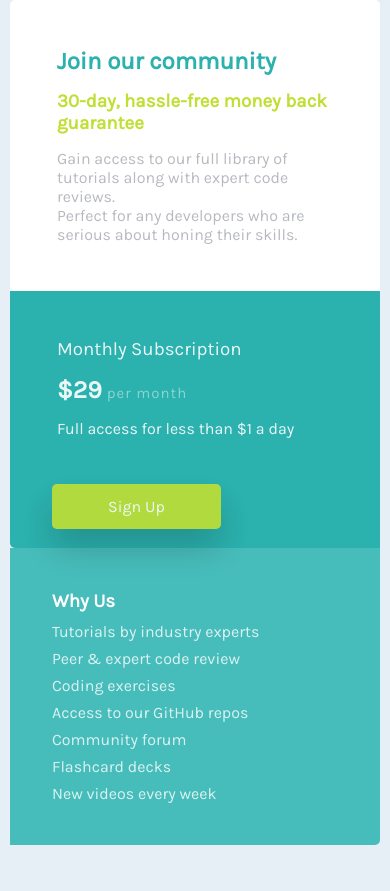
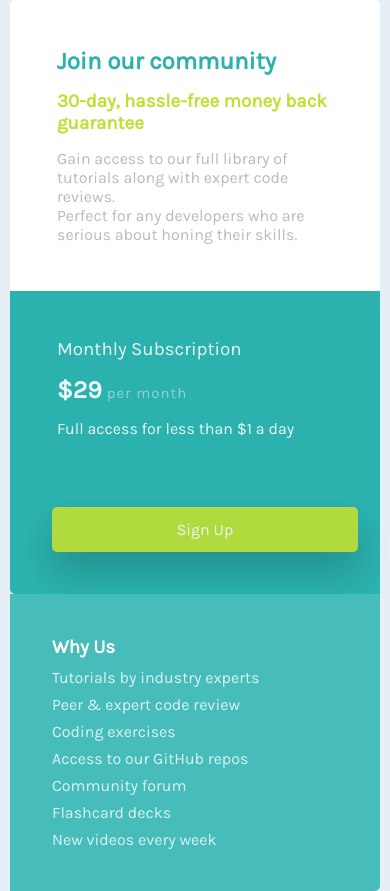
Before and after one commit to Ninjas-T/Single-price-grid-component-Shams, a plain HTML site: page index.html in a window 390 px wide. Before the commit the page ends 845 px from the top, so only its background shows below. Drawn offline with Linux system fonts and the light colour scheme.

Commit message:
made changes on media queries

```diff
--- a/style.css
+++ b/style.css
@@ -70,7 +70,9 @@ section:nth-child(2) h3, p, a {
 
 section:nth-child(2) a {
     text-decoration: none;
-    padding: 0.8rem 5.5rem;
+    display: inline-block;
+    width: 100%;
+    padding: 0.8rem;
     margin: 10px;
     background-color: hsl(71, 73%, 54%);
     text-align: center;
@@ -135,19 +137,12 @@ section ul li {
     main {
         width: 70%;
     }
-    section:nth-child(2) a {
-        padding: 0.8rem 3.5rem;
-    }
 }
 
 /*tablet*/
 @media (min-width: 767px) and (max-width: 991px){
     main {
         width: 60%;
-    }
-
-    section:nth-child(2) a {
-        padding: 0.8rem 3.5rem;
     }
 }
 /* mobile */
@@ -172,9 +167,4 @@ section ul li {
         width: 100%;
         height: 50vh;
     }
-
-
-    section:nth-child(2) a {
-        padding: 0.8rem 3.5rem;
-    }
 }
```
Also changed, not shown: index.html (+1 -2 lines).
